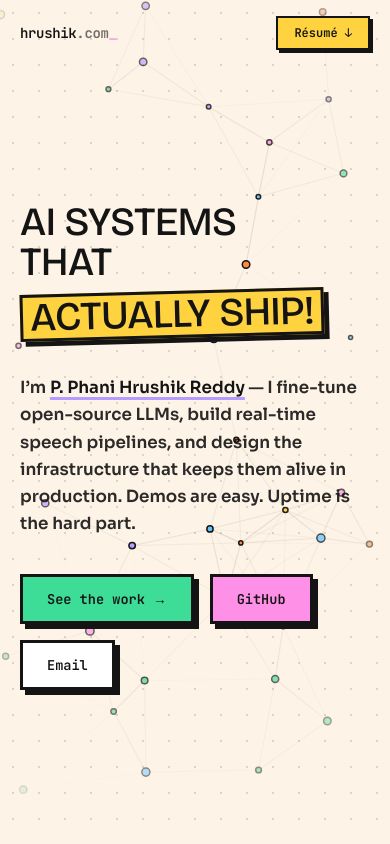
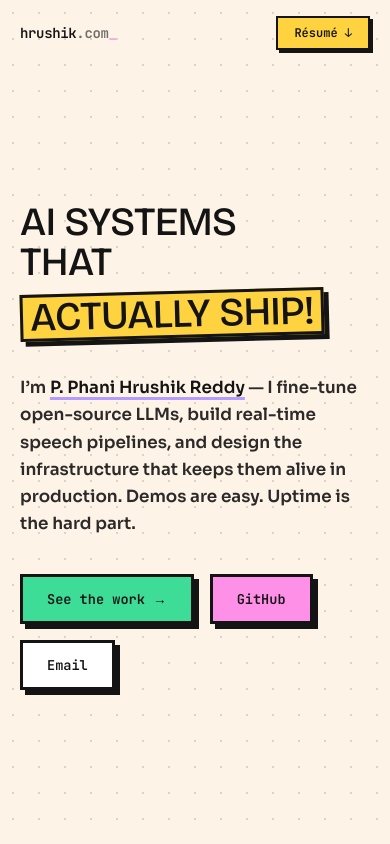
Before and after one commit to hrushik98/hrushik.com, a Next.js app: page / in a window 390 px wide. Shown: the top 844 px of the page. Built offline with nearby package versions, Linux system fonts and the light colour scheme.

Commit message:
feat: add responsive behavior to neural canvas and update canvas visibility class

```diff
--- a/components/lab/neural-canvas.tsx
+++ b/components/lab/neural-canvas.tsx
@@ -19,6 +19,9 @@ export function NeuralCanvas() {
   const canvasRef = useRef<HTMLCanvasElement>(null)
 
   useEffect(() => {
+    if (window.matchMedia("(max-width: 768px)").matches) {
+      return
+    }
     const canvas = canvasRef.current
     if (!canvas) return
     const ctx = canvas.getContext("2d")
@@ -146,7 +149,7 @@ export function NeuralCanvas() {
     <canvas
       ref={canvasRef}
       aria-hidden
-      className="absolute inset-0 h-full w-full [mask-image:radial-gradient(ellipse_75%_70%_at_50%_45%,black_35%,transparent_100%)]"
+      className="hidden md:block absolute inset-0 h-full w-full [mask-image:radial-gradient(ellipse_75%_70%_at_50%_45%,black_35%,transparent_100%)]"
     />
   )
 }
```
